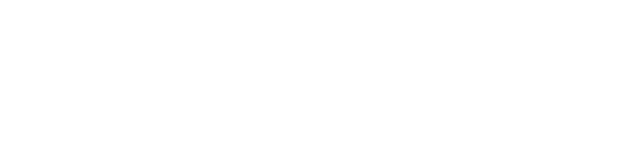
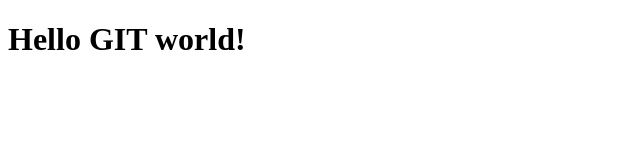
Before and after one commit to josephcu81/forGit, a plain HTML site: page index.htm in a window 1280 px wide. Shown: the whole page, without its empty margins (0-640 px from the left). Drawn offline with Linux system fonts and the light colour scheme.

Commit message:
added h1:hello git world

```diff
--- a/index.htm
+++ b/index.htm
@@ -6,6 +6,6 @@
     <title>Page title</title>
 </head>
 <body>
-
+    <h1>Hello GIT world!</h1>
 </body>
 </html>
```
